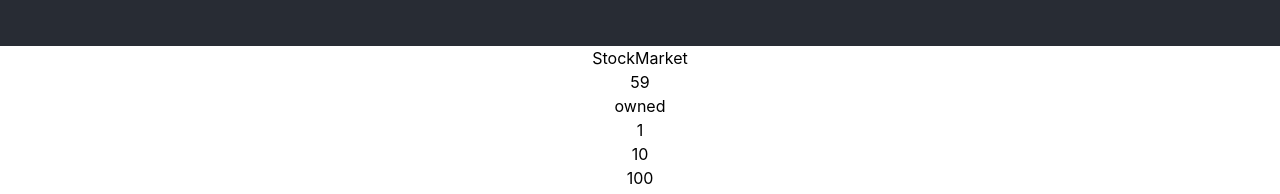
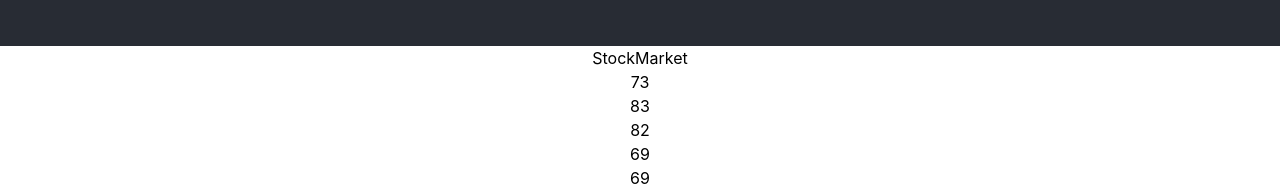
Before and after one commit to Wolfelijolex/Angry-Clicker, a React (Create React App) app: page / in a window 1280 px wide. Shown: the part 754-948 px from the top of the page. Built offline with nearby package versions, Linux system fonts and the light colour scheme.

Commit message:
TO THE MOOON

```diff
--- a/src/components/StockMarket/StockMarket.tsx
+++ b/src/components/StockMarket/StockMarket.tsx
@@ -1,4 +1,4 @@
-import React, { useState, useEffect } from "react";
+import React, { useState, useEffect, useRef } from "react";
 
 type StockMarketProps = {
   title: string;
@@ -7,19 +7,30 @@ type StockMarketProps = {
 
 function StockMarket(props: StockMarketProps) {
   const [stockPrice, setStockPrice] = useState(0);
-  //const [stockClasses, setStockClasses] = useState([0, 0, 0]);
+  const [stockClasses, setStockClasses] = useState([0, 0, 0, 0]);
+  const stockClassesRef = useRef(stockClasses);
+  stockClassesRef.current = stockClasses;
+  const priceRef = useRef(stockPrice);
+  priceRef.current = stockPrice;
 
-  //USE REF TO FIX ISSUES
   useEffect(() => {
     const interval = setInterval(() => {
-      handlePriceIncrease();
+      priceRef.current = Math.floor(Math.random() * 100);
+      setStockPrice(priceRef.current);
+      handleClassChange();
     }, 1000);
     return () => clearInterval(interval);
   }, []);
 
-  const handlePriceIncrease = () => {
-    setStockPrice(Math.floor(Math.random() * 100));
-    console.log(stockPrice);
+  const handleClassChange = () => {
+    for (let i = 0; i < stockClassesRef.current.length; i++) {
+      if (i == stockClassesRef.current.length - 1) {
+        stockClassesRef.current[i] = priceRef.current;
+      } else {
+        stockClassesRef.current[i] = stockClassesRef.current[i + 1];
+      }
+    }
+    setStockClasses(stockClassesRef.current);
   };
 
   return (
@@ -28,7 +39,11 @@ function StockMarket(props: StockMarketProps) {
       {/* Stockmarket animation */}
       <div>
         <div>
-          <p></p>
+          {stockClasses.map((stockClass, index) => (
+            <div key={index} className={`stock ${stockClass}`}>
+              {stockClass}
+            </div>
+          ))}
         </div>
         <div>
           <p>{stockPrice}</p>
```
